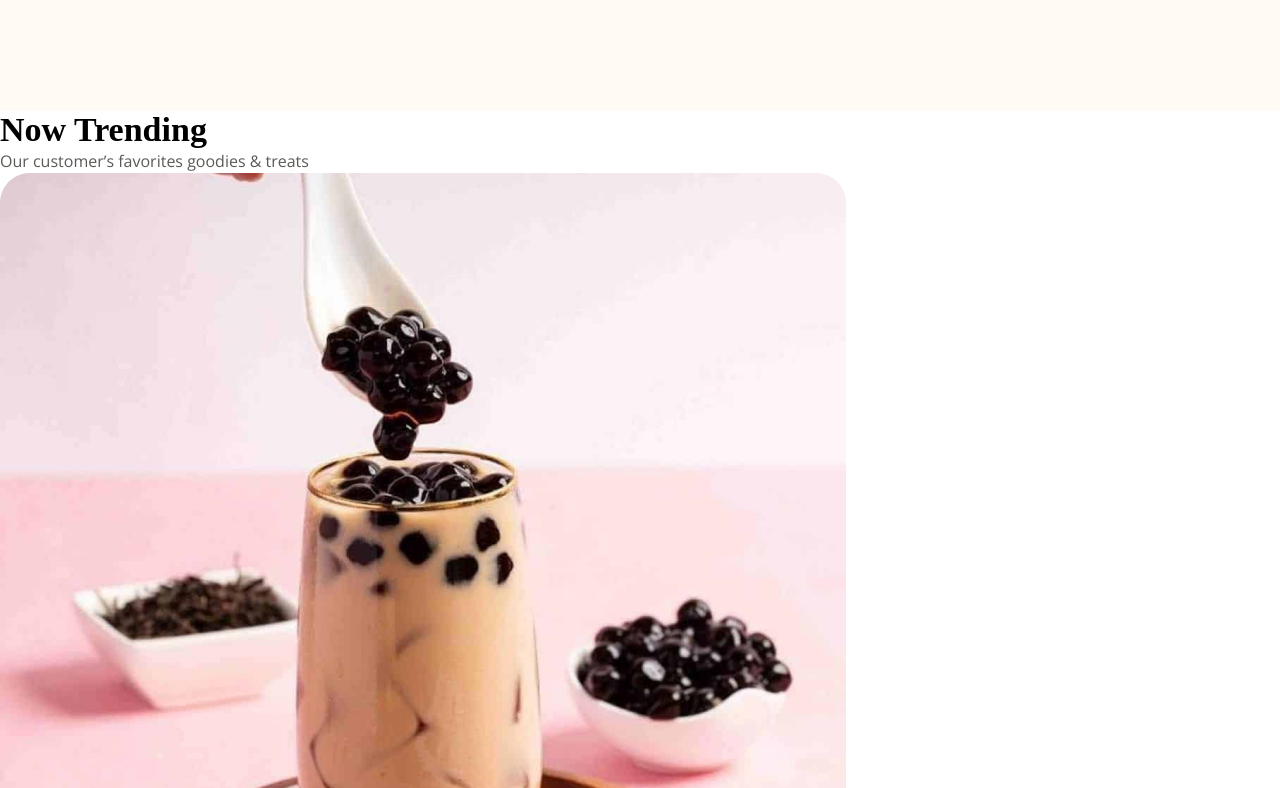
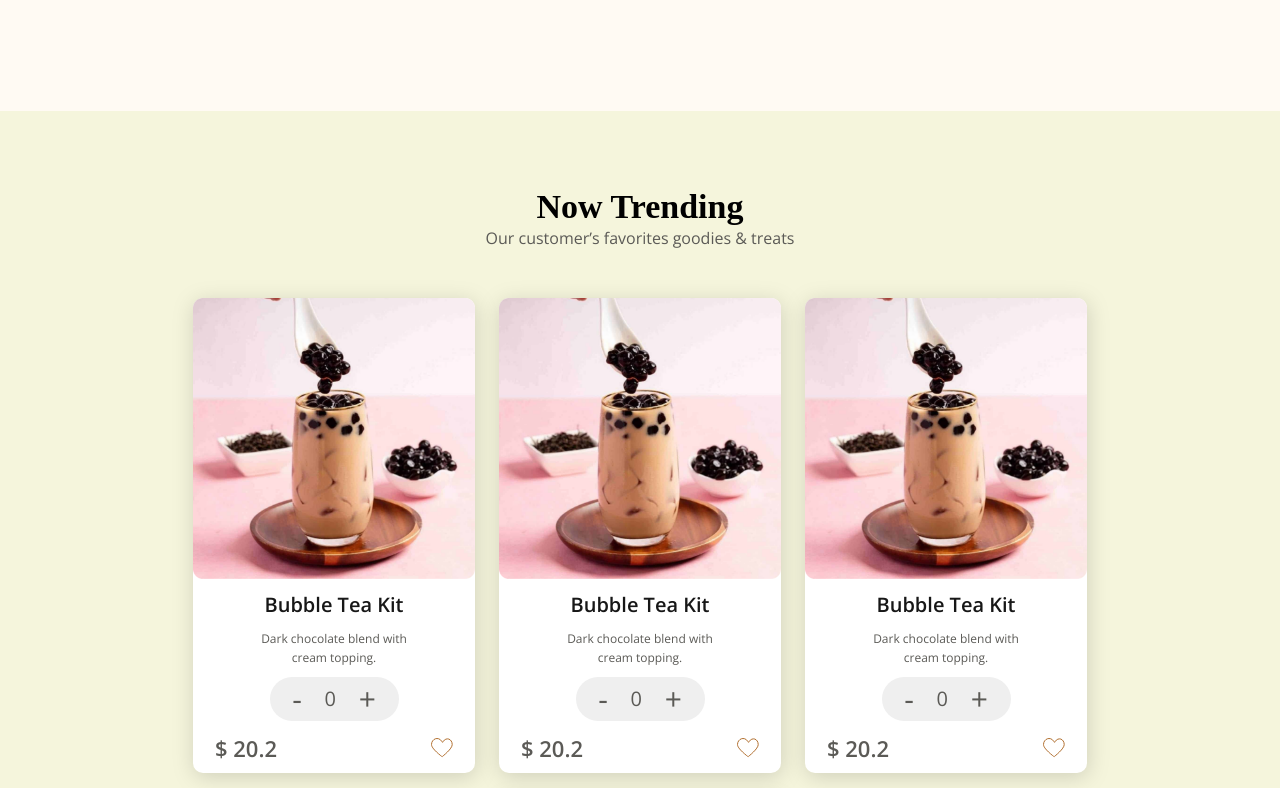
Before and after one commit to VictoriaNazra/bubaWebsite, a website: page index.html in a window 1280 px wide. Shown: the part 1052-1840 px from the top of the page. Drawn offline with nearby package versions, Linux system fonts and the light colour scheme; a web font is replaced by a local one.

Commit message:
now trending section to scss

```diff
--- a/index.html
+++ b/index.html
@@ -132,6 +132,7 @@
                         <img src="./assets/img/products/pinkBubbleTea.png" alt="Our Menu">
                     </div>
                     <div class="cardInfo">
+                        <div class="CardInfoElements">
                             <div class="cardText">
                                 <h4>Bubble Tea Kit</h4>
                                 <p class="cardDescription">Dark chocolate blend with cream topping.</p>
@@ -140,6 +141,7 @@
                                 <span class="minus">-</span>
                                 <span class="number">0</span>
                                 <span class="plus">+</span>
+                            </div>
                         </div>
                         <div class="cardFooter">
                             <p class="price">$ 20.2</p>
@@ -153,6 +155,7 @@
                         <img src="./assets/img/products/pinkBubbleTea.png" alt="Our Menu">
                     </div>
                     <div class="cardInfo">
+                        <div class="CardInfoElements">
                             <div class="cardText">
                                 <h4>Bubble Tea Kit</h4>
                                 <p class="cardDescription">Dark chocolate blend with cream topping.</p>
@@ -162,6 +165,7 @@
                                 <span class="number">0</span>
                                 <span class="plus">+</span>
                             </div>
+                        </div>
                         <div class="cardFooter">
                             <p class="price">$ 20.2</p>
                             <img src="./assets/icons/iconHeart.svg" alt="Yourfavorites">
@@ -169,11 +173,12 @@
                     </div>
                 </div>
                 <!-- Card -->
-                <div class="productsCard cardHidden">
+                <div class="productsCard">
                     <div class="cardImg">
                         <img src="./assets/img/products/pinkBubbleTea.png" alt="Our Menu">
                     </div>
                     <div class="cardInfo">
+                        <div class="CardInfoElements">
                             <div class="cardText">
                                 <h4>Bubble Tea Kit</h4>
                                 <p class="cardDescription">Dark chocolate blend with cream topping.</p>
@@ -182,6 +187,7 @@
                                 <span class="minus">-</span>
                                 <span class="number">0</span>
                                 <span class="plus">+</span>
+                            </div>
                         </div>
                         <div class="cardFooter">
                             <p class="price">$ 20.2</p>
--- a/scss/layouts/_main-index.scss
+++ b/scss/layouts/_main-index.scss
@@ -59,3 +59,107 @@
         }
     }
 }
+
+// now trending
+.nowTrending_wrapper {
+    background-color: $color-beige;
+    width: 100%;
+    padding-top: 7.7rem;
+    padding-bottom: 8.4rem;
+    padding-left: 8.3rem;
+    padding-right: 8.3rem;
+    @include flex(column,nowrap,center,center,0px);
+
+    .nowTrendingHeaders{
+        width: auto;
+        @include flex(column,nowrap,center,center,0px);
+    }
+    // cards
+    .container_productsCard {
+        @include flex(row,wrap,center,center,2.4rem);
+        width: auto;
+        padding-top: 4.8rem;
+        padding-bottom: 6.4rem;
+    }
+}
+
+.productsCard{
+    width: 28.2rem;
+    height: 47.5rem;
+    border-radius: 1rem;
+    background-color: white;
+    filter: drop-shadow(1.80966px 4.52416px 10.858px rgba(0, 0, 0, 0.15));
+
+    .cardImg{
+        width: 28.2rem;
+        height: 27.3rem;
+        position: relative;
+        z-index: -1;
+
+        img{
+            width: 100%;
+        }
+    }
+
+    .cardInfo{
+        height: 20.5rem;
+        padding-top: 2.2rem;
+        padding-bottom: 1.59rem;
+        padding-right: 2.164rem;
+        padding-left: 2.164rem;
+        @include flex(column,wrap,space-between,center,0rem);
+
+        .CardInfoElements{
+            // width: 28.2rem;
+            // height: 12.81rem;
+            @include flex(column,wrap,normal,center,1.4rem);
+            // padding: 0px;
+
+            .cardText{
+                height: 7rem;
+                gap: 12px;
+
+                h4{
+                    @include font-stack-body(600, 2rem);
+                    text-align: center;
+                    padding-bottom: 1.2rem;
+                    color: $color-blackTitles;
+                }
+
+                .cardDescription{
+                    @include font-stack-body(400, 1.2rem);
+                    width: 18.2rem;
+                    padding-bottom: 1.59rem;
+                    line-height: 160.18%;
+                    text-align: center;
+                    color: $color-blackBody;
+                }
+            }
+        }
+    }
+}
+
+.wrapper{
+    border-radius: 34.82px;
+    background-color: #EFEFEF;
+    width: 12.9rem;
+    height: 4.41rem;
+    @include flex(row,wrap,space-evenly,center,0rem);
+
+    span{
+        @include font-stack-body(400, 2rem);
+    }
+
+    .minus, .plus{
+        font-size: 3rem;
+    }
+}
+
+.cardFooter{
+    width: 23.8rem;
+    @include flex(row,wrap,space-between,center,0rem);
+
+    .price{
+        @include font-stack-body(600, 2.2rem);
+    }
+}
--- a/scss/utilities/_variables.scss
+++ b/scss/utilities/_variables.scss
@@ -3,6 +3,7 @@ $color-blackTitles:#171717;
 $color-blackBody: #5B5A56;
 $color-blackBuba: #363030;
 $color-green:#B6C37F;
+$color-beige: beige;
 $color-beigeLight:#FFFAF3;
 $color-borderLine:#E7E7E7;
 
```
Also changed, not shown: css/styles.css, 1 other file. Lines whose indentation alone changed are shown as unchanged.
